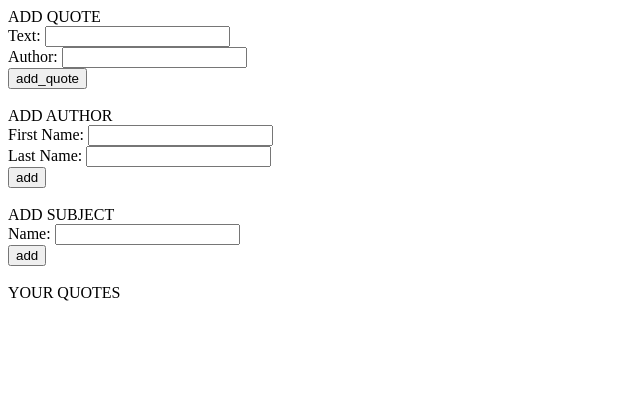
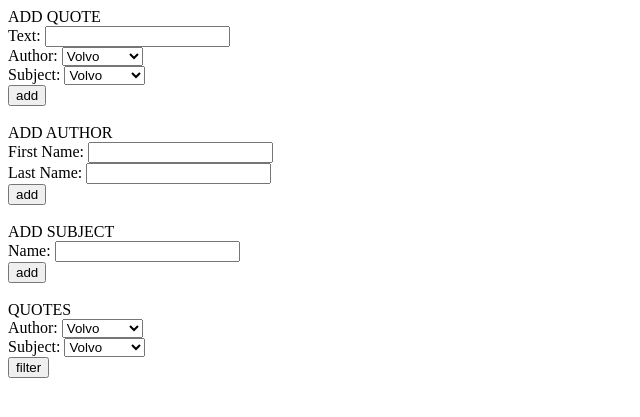
Before and after one commit to seanhelvey/Quotations, a Django app: page / in a window 1280 px wide. Shown: the top 417 px of the page, without its empty margins (0-640 px from the left). Run offline with Django 3.2, Linux system fonts and the light colour scheme.

Commit message:
working on filtering

```diff
--- a/quotationsAPI/frontend/templates/index.html
+++ b/quotationsAPI/frontend/templates/index.html
@@ -10,13 +10,24 @@ ADD QUOTE
 <form action="/quotations/" method="post" id="quote_form">
     {% csrf_token %}
     Text: <input type="text" name="text"><br />
-    Author: <input type="text" name="author"><br />
-    <input type="submit" name="add_quote" value="add_quote">
+    Author: <select name="author" id="author_select_1">
+      <option value="volvo">Volvo</option>
+      <option value="saab">Saab</option>
+      <option value="mercedes">Mercedes</option>
+      <option value="audi">Audi</option>
+    </select><br/>
+    Subject: <select name="subject" id="subject_select_1">
+      <option value="volvo">Volvo</option>
+      <option value="saab">Saab</option>
+      <option value="mercedes">Mercedes</option>
+      <option value="audi">Audi</option>
+    </select><br/>
+    <input type="submit" name="add" value="add">
 </form>
 <br />
 
 ADD AUTHOR
-<form action="." method="post">
+<form action="/authors/" method="post" id="author_form">
     {% csrf_token %}
     First Name: <input type="text" name="first_name"><br />
     Last Name: <input type="text" name="last_name"><br />
@@ -25,14 +36,30 @@ ADD AUTHOR
 <br />
 
 ADD SUBJECT
-<form action="." method="post">
+<form action="/subjects/" method="post" id="subject_form">
     {% csrf_token %}
     Name: <input type="text" name="name"><br />
     <input type="submit" name="add" value="add">
 </form>
 <br />
 
-YOUR QUOTES
+QUOTES
+<form action="/quotations/" method="get" id="quote_select_form">
+    {% csrf_token %}
+    Author: <select name="author" id="author_select_2">
+      <option value="volvo">Volvo</option>
+      <option value="saab">Saab</option>
+      <option value="mercedes">Mercedes</option>
+      <option value="audi">Audi</option>
+    </select><br/>
+    Subject: <select name="subject" id="subject_select_2">
+      <option value="volvo">Volvo</option>
+      <option value="saab">Saab</option>
+      <option value="mercedes">Mercedes</option>
+      <option value="audi">Audi</option>
+    </select><br/>
+    <input type="submit" name="filter" value="filter">
+</form>
 <div class="container">
 <ul id="quotelist"></ul>
 </div>
--- a/quotationsAPI/static_content/static/quotationsAPI/js/app.js
+++ b/quotationsAPI/static_content/static/quotationsAPI/js/app.js
@@ -1,4 +1,14 @@
 $( document ).ready(function() {
+
+	function get_all_authors() {
+		get_authors("author_select_1");
+		get_authors("author_select_2");
+	}
+
+	function get_all_subjects() {
+		get_subjects("subject_select_1");
+		get_subjects("subject_select_2");
+	}
 
 	//GET
 	function get_quotations() {
@@ -7,6 +17,26 @@ $( document ).ready(function() {
 			$("li").remove();
 			for (var i=0; i<results.length; i++) {
 				$( "#quotelist" ).append( '<li>' + results[i]['text'] + '</li>' );
+			}
+		});
+	}
+
+	function get_authors(selector) {
+		$.get( "/authors/", function( data ) {
+			results = data['results'];
+			$("#" + selector + " option").remove();
+			for (var i=0; i<results.length; i++) {
+				$( "#" + selector ).append( '<option value=' + results[i]['id'] + '>' + results[i]['first_name'] + " " + results[i]['last_name'] + '</option>' );
+			}
+		});
+	}
+
+	function get_subjects(selector) {
+		$.get( "/subjects/", function( data ) {
+			results = data['results'];
+			$("#" + selector + " option").remove();
+			for (var i=0; i<results.length; i++) {
+				$( "#" + selector ).append( '<option value=' + results[i]['id'] + '>' + results[i]['name'] + '</option>' );
 			}
 		});
 	}
@@ -36,6 +66,42 @@ $( document ).ready(function() {
 		return false; //avoid redirection
 	});
 
+	$( "#author_form" ).submit(function(e) {
+		e.preventDefault(); //prevent submission
+		$.ajax({
+			type: "POST",
+			url: "/authors/",
+			data: $( "#author_form" ).serialize(),
+			success: function() { get_all_authors(); }
+		});
+		return false; //avoid redirection
+	});
+
+	$( "#subject_form" ).submit(function(e) {
+		e.preventDefault(); //prevent submission
+		$.ajax({
+			type: "POST",
+			url: "/subjects/",
+			data: $( "#subject_form" ).serialize(),
+			success: function() { get_all_subjects(); }
+		});
+		return false; //avoid redirection
+	});
+
+
+	$( "#quote_select_form" ).submit(function(e) {
+		e.preventDefault(); //prevent submission
+		$.ajax({
+			type: "GET",
+			url: "/quotations/",
+			data: $( "#quote_select_form" ).serialize(),
+			success: function() { get_quotations();}
+		});
+		return false; //avoid redirection
+	});
+
 	get_quotations();
+	get_all_authors();
+	get_all_subjects();
 
 });
```
